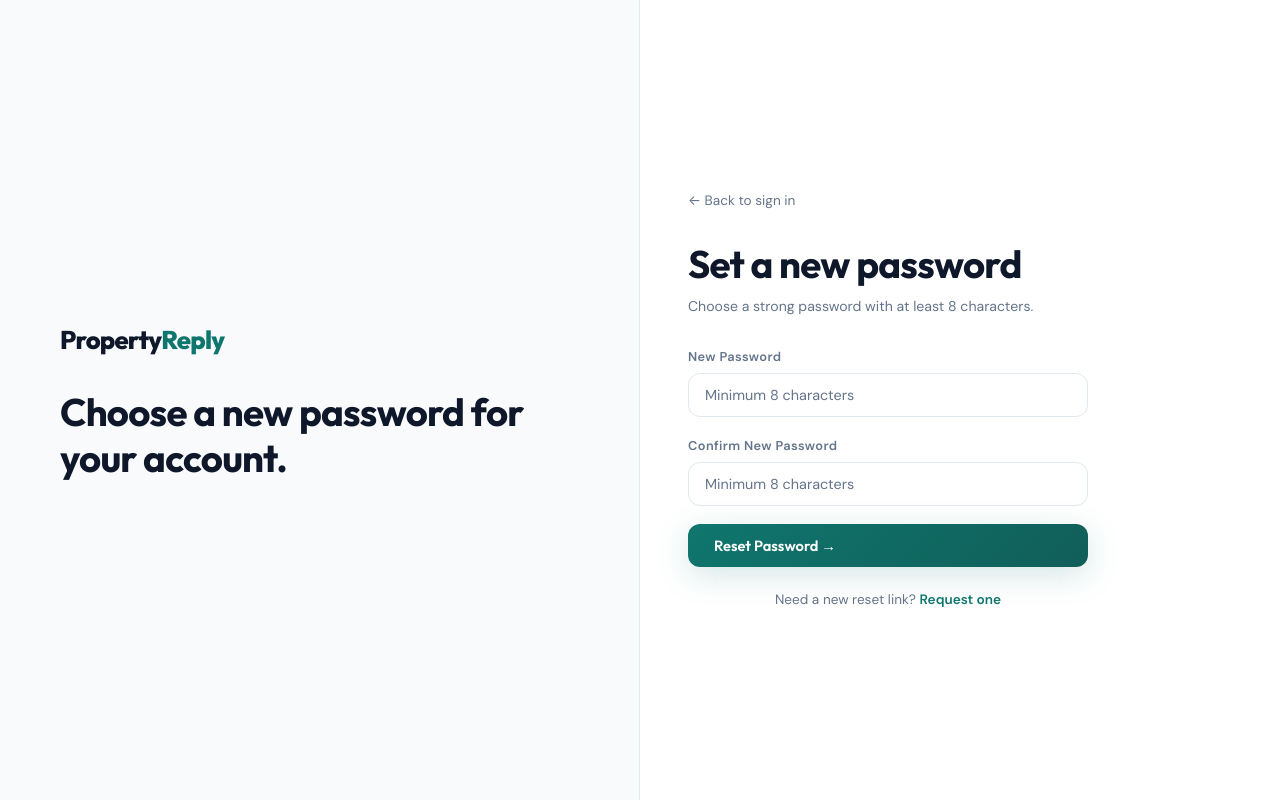
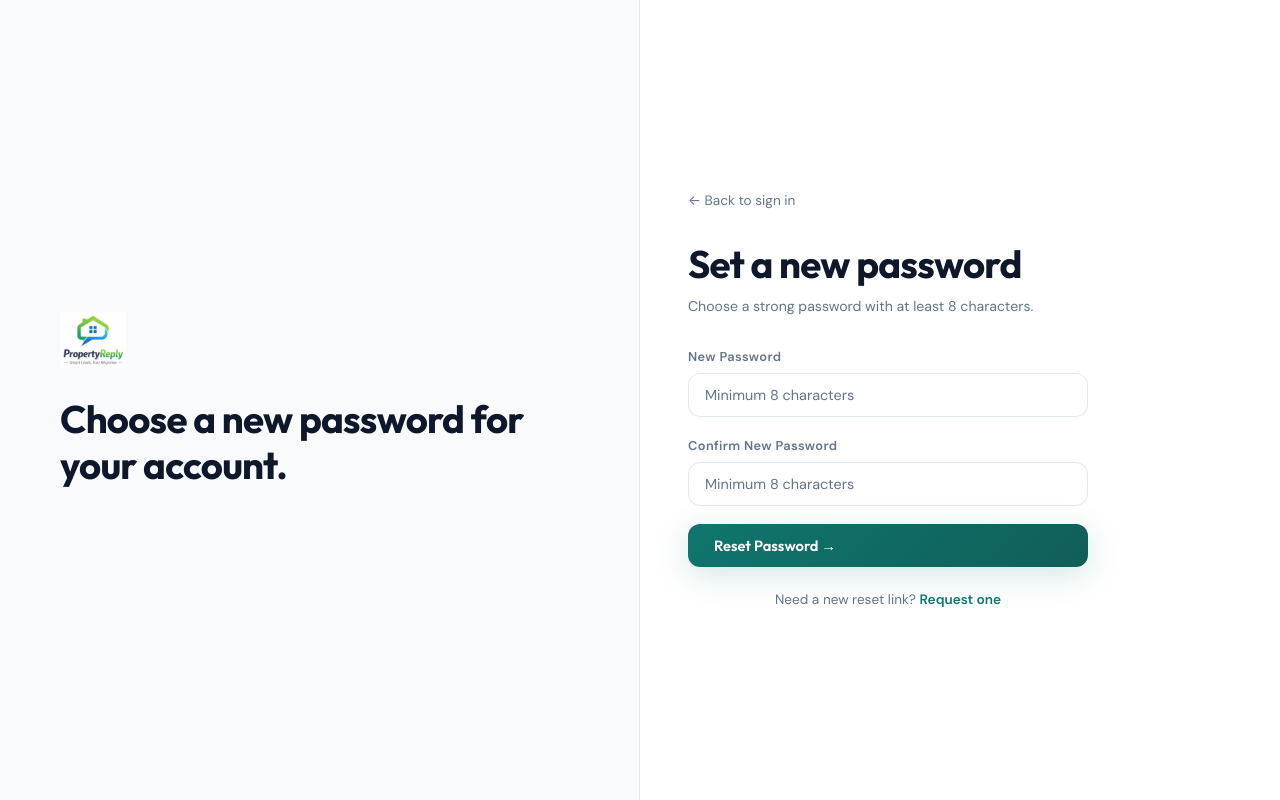
Before and after one commit to TayyabFT/PropertyReply, a Next.js app: page /reset-password in a window 1280 px wide. Built offline with nearby package versions, Linux system fonts and the light colour scheme.

Commit message:
Wire PropertyReply logo and favicon from public/assets across the site.
Co-authored-by: Cursor <cursoragent@cursor.com>

```diff
--- a/src/app/forgot-password/page.tsx
+++ b/src/app/forgot-password/page.tsx
@@ -1,6 +1,7 @@
 "use client";
 
 import Link from "next/link";
+import BrandLogo from "@/components/BrandLogo";
 import { useState, type FormEvent } from "react";
 import { authApi, ApiRequestError } from "@/lib/api";
 
@@ -33,9 +34,7 @@ export default function ForgotPasswordPage() {
     <div className="auth-page">
       <div className="auth-split">
         <div className="auth-brand">
-          <Link href="/" className="logo" style={{ fontSize: "1.6rem" }}>
-            Property<span>Reply</span>
-          </Link>
+          <BrandLogo href="/" height={56} />
           <h2 style={{ marginTop: "28px" }}>
             Forgot your password? We&apos;ll help you{" "}
             <span className="text-gradient">get back in</span>.
--- a/src/app/globals.css
+++ b/src/app/globals.css
@@ -125,8 +125,22 @@
     display: flex; align-items: center; justify-content: space-between;
     padding-top: 14px; padding-bottom: 14px;
   }
-  .logo { font-family: 'Syne', sans-serif; font-weight: 800; font-size: 1.4rem; color: #0F172A; text-decoration: none; }
+  .logo {
+    font-family: 'Syne', sans-serif;
+    font-weight: 800;
+    font-size: 1.4rem;
+    color: #0F172A;
+    text-decoration: none;
+    display: inline-flex;
+    align-items: center;
+  }
   .logo span { color: var(--gold); }
+  .brand-logo { line-height: 0; }
+  .brand-logo-img {
+    max-width: min(220px, 55vw);
+    height: auto;
+    object-fit: contain;
+  }
   .nav-links { display: flex; align-items: center; gap: 8px; flex-wrap: wrap; }
   .nav-link {
     font-size: .82rem; font-weight: 500; color: #475569;
--- a/src/app/layout.tsx
+++ b/src/app/layout.tsx
@@ -7,6 +7,11 @@ export const metadata: Metadata = {
   title: "Property Reply — BMV Marketplace",
   description:
     "Access thousands of verified below-market-value properties across the UK. From flips to HMOs, every deal analysed and ready to act on.",
+  icons: {
+    icon: [{ url: "/assets/favicon.png", type: "image/png" }],
+    shortcut: "/assets/favicon.png",
+    apple: "/assets/favicon.png",
+  },
 };
 
 export default function RootLayout({
@@ -17,6 +22,9 @@ export default function RootLayout({
   return (
     <html lang="en">
       <head>
+        <link rel="icon" href="/assets/favicon.png" type="image/png" />
+        <link rel="shortcut icon" href="/assets/favicon.png" type="image/png" />
+        <link rel="apple-touch-icon" href="/assets/favicon.png" />
         <link
           href="https://fonts.googleapis.com/css2?family=Outfit:wght@400;500;600;700;800&family=DM+Sans:wght@400;500;600;700&family=JetBrains+Mono:wght@400;500&display=swap"
           rel="stylesheet"
--- a/src/app/modern.css
+++ b/src/app/modern.css
@@ -188,8 +188,19 @@ label {
   font-size: 1.35rem;
   letter-spacing: -0.03em;
   color: #0F172A;
+  text-decoration: none;
+  display: inline-flex;
+  align-items: center;
 }
 .logo span { color: var(--gold); }
+.brand-logo {
+  line-height: 0;
+}
+.brand-logo-img {
+  max-width: min(220px, 55vw);
+  height: auto;
+  object-fit: contain;
+}
 .nav-links {
   gap: 4px;
   padding: 6px;
--- a/src/app/resend-verification/page.tsx
+++ b/src/app/resend-verification/page.tsx
@@ -1,6 +1,7 @@
 "use client";
 
 import Link from "next/link";
+import BrandLogo from "@/components/BrandLogo";
 import { useState, type FormEvent } from "react";
 import { authApi, ApiRequestError } from "@/lib/api";
 
@@ -33,9 +34,7 @@ export default function ResendVerificationPage() {
     <div className="auth-page">
       <div className="auth-split">
         <div className="auth-brand">
-          <Link href="/" className="logo" style={{ fontSize: "1.6rem" }}>
-            Property<span>Reply</span>
-          </Link>
+          <BrandLogo href="/" height={56} />
           <h2 style={{ marginTop: "28px" }}>
             Get a fresh <span className="text-gradient">verification link</span>.
           </h2>
--- a/src/app/reset-password/page.tsx
+++ b/src/app/reset-password/page.tsx
@@ -1,6 +1,7 @@
 "use client";
 
 import Link from "next/link";
+import BrandLogo from "@/components/BrandLogo";
 import { useRouter, useSearchParams } from "next/navigation";
 import { Suspense, useState, type FormEvent } from "react";
 import { authApi, ApiRequestError } from "@/lib/api";
@@ -49,9 +50,7 @@ function ResetPasswordForm() {
     <div className="auth-page">
       <div className="auth-split">
         <div className="auth-brand">
-          <Link href="/" className="logo" style={{ fontSize: "1.6rem" }}>
-            Property<span>Reply</span>
-          </Link>
+          <BrandLogo href="/" height={56} />
           <h2 style={{ marginTop: "28px" }}>
             Choose a <span className="text-gradient">new password</span> for
             your account.
--- a/src/app/verify-email/page.tsx
+++ b/src/app/verify-email/page.tsx
@@ -1,6 +1,7 @@
 "use client";
 
 import Link from "next/link";
+import BrandLogo from "@/components/BrandLogo";
 import { useSearchParams } from "next/navigation";
 import { Suspense, useEffect, useState } from "react";
 import { authApi, ApiRequestError } from "@/lib/api";
@@ -55,9 +56,7 @@ function VerifyEmailStatus() {
     <div className="auth-page">
       <div className="auth-split">
         <div className="auth-brand">
-          <Link href="/" className="logo" style={{ fontSize: "1.6rem" }}>
-            Property<span>Reply</span>
-          </Link>
+          <BrandLogo href="/" height={56} />
           <h2 style={{ marginTop: "28px" }}>
             Confirming your <span className="text-gradient">email address</span>.
           </h2>
--- /dev/null
+++ b/src/components/BrandLogo.tsx
@@ -0,0 +1,57 @@
+import Link from "next/link";
+
+type BrandLogoProps = {
+  href?: string;
+  className?: string;
+  /** CSS height for the logo image */
+  height?: number;
+  onClick?: () => void;
+  /** Use as a non-link brand mark (e.g. footer) */
+  asDiv?: boolean;
+};
+
+/**
+ * Site logo from /public/assets/logo.jpeg
+ */
+export default function BrandLogo({
+  href = "/",
+  className = "logo brand-logo",
+  height = 42,
+  onClick,
+  asDiv = false,
+}: BrandLogoProps) {
+  const image = (
+    // eslint-disable-next-line @next/next/no-img-element
+    <img
+      src="/assets/logo.jpeg"
+      alt="PropertyReply"
+      className="brand-logo-img"
+      height={height}
+      style={{ height: `${height}px`, width: "auto", display: "block" }}
+    />
+  );
+
+  if (asDiv) {
+    return <div className={className}>{image}</div>;
+  }
+
+  // Hash links (landing nav) must stay as <a>
+  if (href.startsWith("#")) {
+    return (
+      <a href={href} className={className} onClick={onClick} aria-label="PropertyReply">
+        {image}
+      </a>
+    );
+  }
+
+  return (
+    <Link
+      href={href}
+      className={className}
+      onClick={onClick}
+      aria-label="PropertyReply"
+    >
+      {image}
+    </Link>
+  );
+}
--- a/src/components/Footer/index.tsx
+++ b/src/components/Footer/index.tsx
@@ -1,12 +1,12 @@
+import BrandLogo from "@/components/BrandLogo";
+
 export default function Footer() {
   return (
     <footer>
       <div className="container">
         <div className="footer-grid">
           <div className="footer-brand">
-            <div className="logo" style={{ fontSize: "1.6rem" }}>
-              Property<span>Reply</span>
-            </div>
+            <BrandLogo asDiv height={64} />
             <p>
               The UK&apos;s leading marketplace for below-market-value property
               deals. Connecting motivated sellers with active investors.
--- a/src/components/auth/AuthScreen.tsx
+++ b/src/components/auth/AuthScreen.tsx
@@ -3,6 +3,7 @@
 import Link from "next/link";
 import { useRouter } from "next/navigation";
 import { useState, type FormEvent } from "react";
+import BrandLogo from "@/components/BrandLogo";
 import GoogleIcon from "@/components/icons/GoogleIcon";
 import { ApiRequestError } from "@/lib/api";
 import { useAuth } from "@/lib/auth";
@@ -54,9 +55,7 @@ export default function AuthScreen({ mode }: { mode: "login" | "register" }) {
     <div className="auth-page">
       <div className="auth-split">
         <div className="auth-brand">
-          <Link href="/" className="logo" style={{ fontSize: "1.6rem" }}>
-            Property<span>Reply</span>
-          </Link>
+          <BrandLogo href="/" height={56} />
           <h2 style={{ marginTop: "28px" }}>
             The UK&apos;s #1 marketplace for{" "}
             <span className="text-gradient">below-market</span> property deals.
--- a/src/components/landing/LandingNav.tsx
+++ b/src/components/landing/LandingNav.tsx
@@ -2,6 +2,7 @@
 
 import Link from "next/link";
 import { useEffect, useState } from "react";
+import BrandLogo from "@/components/BrandLogo";
 
 const sections: { id: string; label: string }[] = [
   { id: "hero", label: "Home" },
@@ -34,9 +35,7 @@ export default function LandingNav() {
   return (
     <nav className="page-nav">
       <div className="container">
-        <a href="#hero" className="logo" onClick={() => setOpen(false)}>
-          Property<span>Reply</span>
-        </a>
+        <BrandLogo href="#hero" height={44} onClick={() => setOpen(false)} />
 
         <button
           className="nav-toggle"
```
Also changed, not shown: src/components/app/Sidebar.tsx (+6 -3 lines), public/assets/favicon.png (added), public/assets/logo.jpeg (added).
